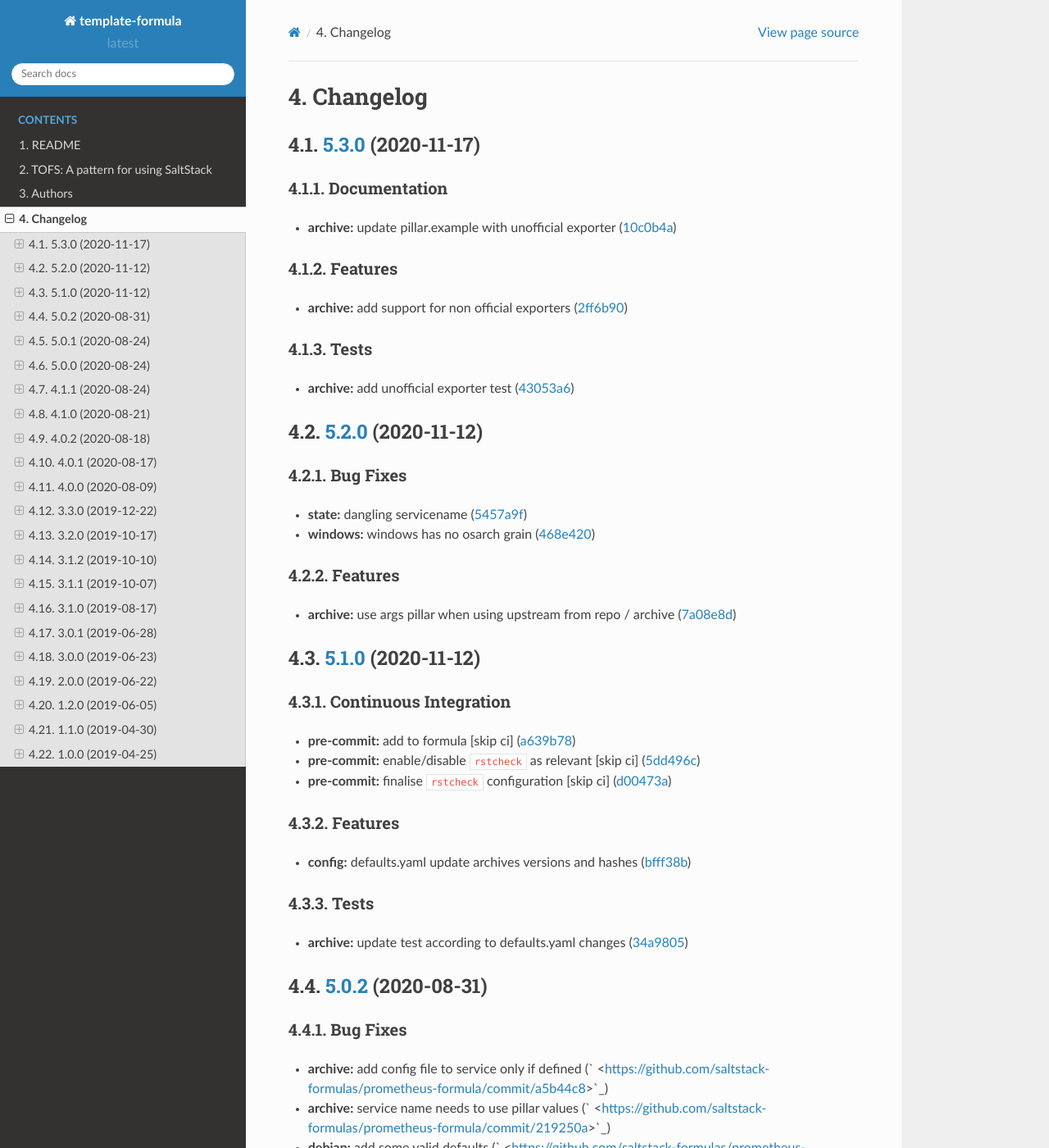
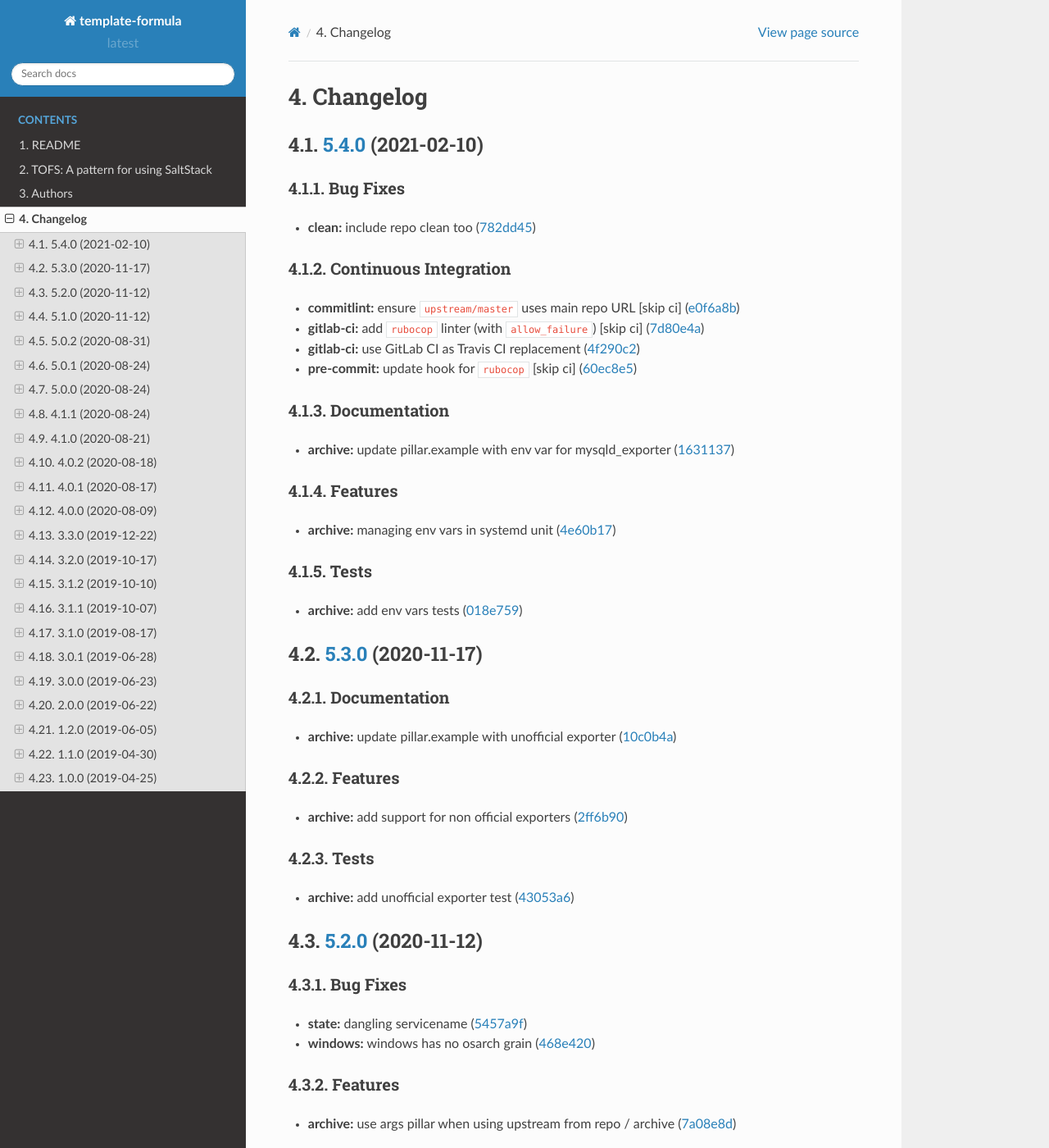
Before and after one commit to saltstack-formulas/prometheus-formula, a Sphinx documentation site: the page built from docs/CHANGELOG.rst, in a window 1280 px wide and 1400 px high. Shown: the whole window at 82% size. Built offline with Sphinx 7.4.7 and the Read the Docs theme 2.0.0, drawn with Linux system fonts in a browser that asks for light colours; pages that are not in the unit, such as notebooks, are missing from menus; some of the changed text lies outside the part shown.

Commit message:
chore(release): 5.4.0 [skip ci]
# [5.4.0](https://github.com/saltstack-formulas/prometheus-formula/compare/v5.3.0...v5.4.0) (2021-02-10)

### Bug Fixes

* **clean:** include repo clean too ([782dd45](https://github.com/saltstack-formulas/prometheus-formula/commit/782dd4545247a6eaaab77d42788b6dbdc040597a))

### Continuous Integration

* **commitlint:** ensure `upstream/master` uses main repo URL [skip ci] ([e0f6a8b](https://github.com/saltstack-formulas/prometheus-formula/commit/e0f6a8baeb4e36e295c5355ff4e08e943b4a24b7))
* **gitlab-ci:** add `rubocop` linter (with `allow_failure`) [skip ci] ([7d80e4a](https://github.com/saltstack-formulas/prometheus-formula/commit/7d80e4afc1ffdaec29ec94a355d75e6f8b878672))
* **gitlab-ci:** use GitLab CI as Travis CI replacement ([4f290c2](https://github.com/saltstack-formulas/prometheus-formula/commit/4f290c2dde3125f9e648a2817912c8f594ed277a))
* **pre-commit:** update hook for `rubocop` [skip ci] ([60ec8e5](https://github.com/saltstack-formulas/prometheus-formula/commit/60ec8e514d3c33540089bacbe8edeaf8bfa05f0d))

### Documentation

* **archive:** update pillar.example with env var for mysqld_exporter ([1631137](https://github.com/saltstack-formulas/prometheus-formula/commit/1631137b1bad116f5d7d5b8a472b9c4f41b5f707))

### Features

* **archive:** managing env vars in systemd unit ([4e60b17](https://github.com/saltstack-formulas/prometheus-formula/commit/4e60b17741fb202fded2838e67cb8f870c98450f))

### Tests

* **archive:** add env vars tests ([018e759](https://github.com/saltstack-formulas/prometheus-formula/commit/018e7591839901536cc743141e45cbbd20f94a53))

```diff
--- a/docs/CHANGELOG.rst
+++ b/docs/CHANGELOG.rst
@@ -1,6 +1,42 @@
 
 Changelog
 =========
+
+`5.4.0 <https://github.com/saltstack-formulas/prometheus-formula/compare/v5.3.0...v5.4.0>`_ (2021-02-10)
+------------------------------------------------------------------------------------------------------------
+
+Bug Fixes
+^^^^^^^^^
+
+
+* **clean:** include repo clean too (\ `782dd45 <https://github.com/saltstack-formulas/prometheus-formula/commit/782dd4545247a6eaaab77d42788b6dbdc040597a>`_\ )
+
+Continuous Integration
+^^^^^^^^^^^^^^^^^^^^^^
+
+
+* **commitlint:** ensure ``upstream/master`` uses main repo URL [skip ci] (\ `e0f6a8b <https://github.com/saltstack-formulas/prometheus-formula/commit/e0f6a8baeb4e36e295c5355ff4e08e943b4a24b7>`_\ )
+* **gitlab-ci:** add ``rubocop`` linter (with ``allow_failure``\ ) [skip ci] (\ `7d80e4a <https://github.com/saltstack-formulas/prometheus-formula/commit/7d80e4afc1ffdaec29ec94a355d75e6f8b878672>`_\ )
+* **gitlab-ci:** use GitLab CI as Travis CI replacement (\ `4f290c2 <https://github.com/saltstack-formulas/prometheus-formula/commit/4f290c2dde3125f9e648a2817912c8f594ed277a>`_\ )
+* **pre-commit:** update hook for ``rubocop`` [skip ci] (\ `60ec8e5 <https://github.com/saltstack-formulas/prometheus-formula/commit/60ec8e514d3c33540089bacbe8edeaf8bfa05f0d>`_\ )
+
+Documentation
+^^^^^^^^^^^^^
+
+
+* **archive:** update pillar.example with env var for mysqld_exporter (\ `1631137 <https://github.com/saltstack-formulas/prometheus-formula/commit/1631137b1bad116f5d7d5b8a472b9c4f41b5f707>`_\ )
+
+Features
+^^^^^^^^
+
+
+* **archive:** managing env vars in systemd unit (\ `4e60b17 <https://github.com/saltstack-formulas/prometheus-formula/commit/4e60b17741fb202fded2838e67cb8f870c98450f>`_\ )
+
+Tests
+^^^^^
+
+
+* **archive:** add env vars tests (\ `018e759 <https://github.com/saltstack-formulas/prometheus-formula/commit/018e7591839901536cc743141e45cbbd20f94a53>`_\ )
 
 `5.3.0 <https://github.com/saltstack-formulas/prometheus-formula/compare/v5.2.0...v5.3.0>`_ (2020-11-17)
 ------------------------------------------------------------------------------------------------------------
```
Also changed, not shown: AUTHORS.md (+11 -10 lines), CHANGELOG.md (+30 -0 lines), docs/AUTHORS.rst (+17 -14 lines), 1 other file.
